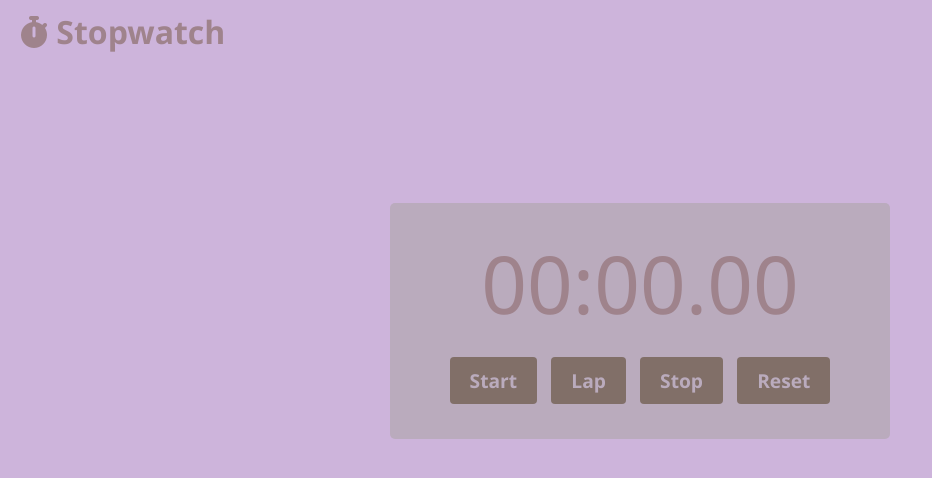
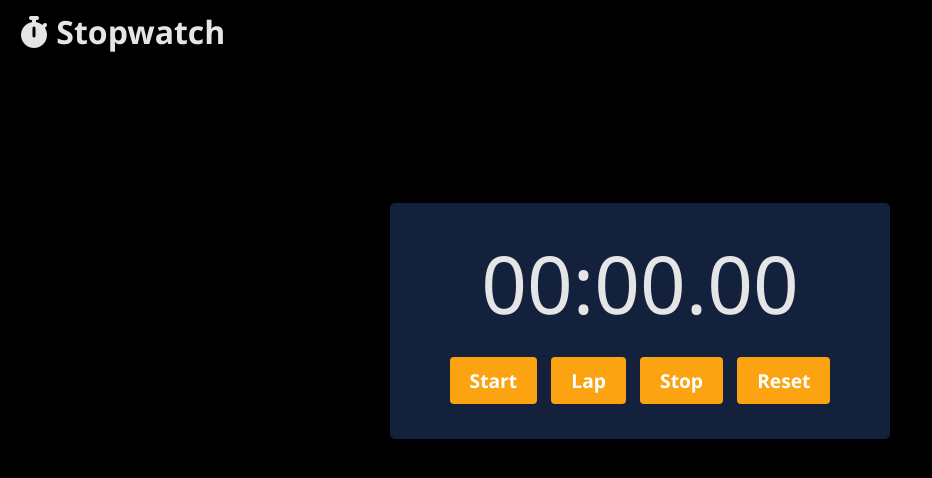
Before and after one commit to Jv2350/Tasks, a plain HTML site: page 2nd task/stop watch/index.html in a window 1280 px wide. Shown: the whole page, without its empty margins (0-932 px from the left). Drawn offline with Linux system fonts and the light colour scheme.

Commit message:
css updated

```diff
--- a/2nd task/stop watch/style.css
+++ b/2nd task/stop watch/style.css
@@ -6,8 +6,8 @@
 }
 
 body {
-    background: #cdb4db;
-    color: #9f838c;
+    background: #000000;
+    color: #e5e5e5;
 }
 
 h1 {
@@ -21,7 +21,7 @@ footer {
 }
 
 .container {
-    background: #baabbd;
+    background: #14213d;
     display: flex;
     flex-direction: column;
     justify-content: center;
@@ -41,8 +41,8 @@ footer {
 }
 
 .controls button {
-    background-color: #816f68;
-    color: #baabbd;
+    background-color: #fca311;
+    color: #ffffff;
     margin: 10px 5px;
     padding: 10px 20px 10px 20px;
     font-size: 1.2rem;
@@ -56,7 +56,7 @@ footer {
 
 .controls button:hover {
     background-color: #816f68c4;
-    color: #cdb4db;
+    color: #e5e5e5;
 }
 
 .lapping {
```
